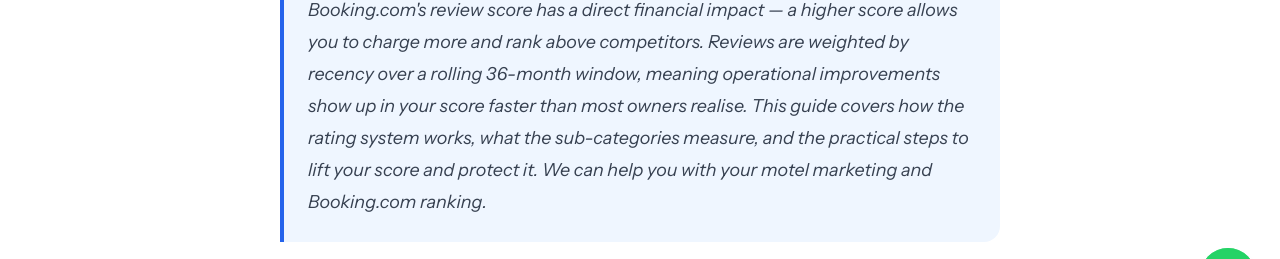
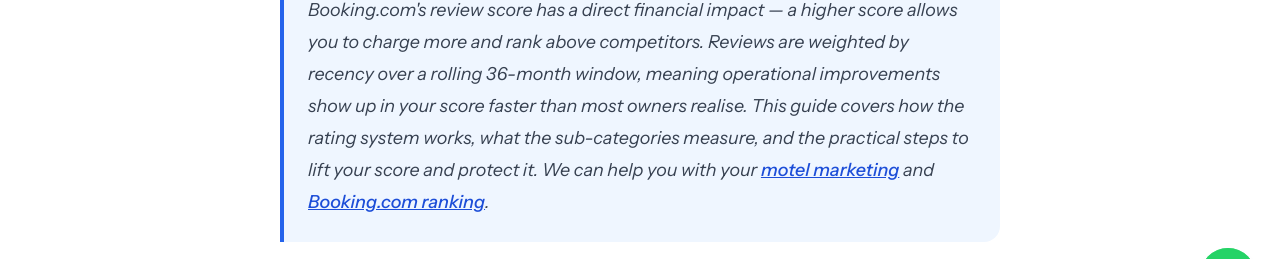
Before and after one commit to motelcoach/motel-coach-core, an Astro site: page /blog/bookingcom-rating-system/ in a window 1280 px wide. Shown: the part 472-731 px from the top of the page. Built offline with nearby package versions, Linux system fonts and the light colour scheme; Astro itself is replaced by a stand-in of ours.

Commit message:
Enhance executive summary styling with link hover effects

```diff
--- a/src/pages/blog/[slug].astro
+++ b/src/pages/blog/[slug].astro
@@ -57,7 +57,7 @@ const articleJsonLd = {
       {entry.data.executiveSummary && (
         <div class="bg-blue-50 border-l-4 border-blue-600 p-6 rounded-r-2xl my-8 not-prose">
           <h2 class="text-xl font-bold text-brand-950 mb-3">Executive Summary: Key Takeaways</h2>
-          <p class="text-gray-700 m-0"><em set:html={mdLinksToHtml(entry.data.executiveSummary)} /></p>
+          <p class="text-gray-700 m-0 [&_a]:text-blue-700 [&_a]:underline [&_a]:font-medium hover:[&_a]:text-blue-900"><em set:html={mdLinksToHtml(entry.data.executiveSummary)} /></p>
         </div>
       )}
       <Content />
```
